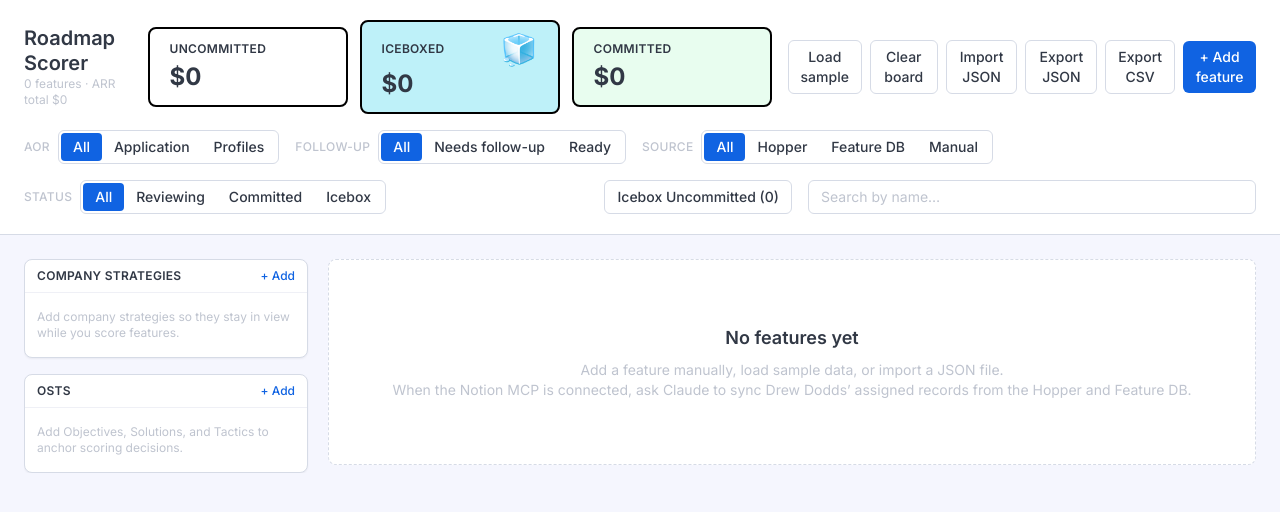
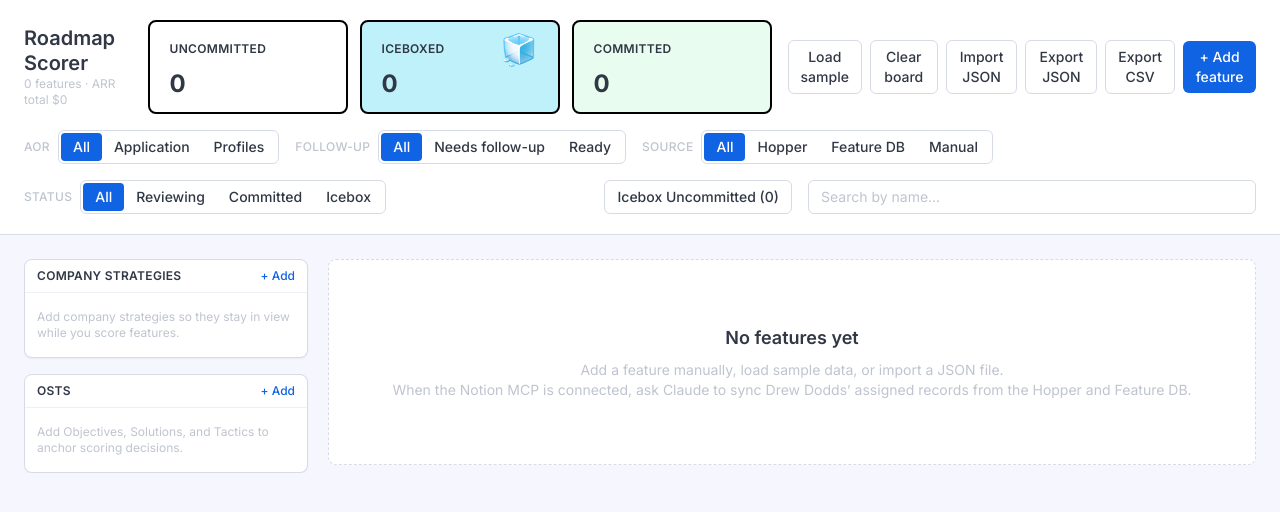
Before and after one commit to Drewdodds/pm-roadmap-app, a React (Vite) app: page / in a window 1280 px wide. Shown: the top 512 px of the page. Built offline with nearby package versions, Linux system fonts and the light colour scheme.

Commit message:
fixed the size of the cards

```diff
--- a/src/App.tsx
+++ b/src/App.tsx
@@ -139,25 +139,12 @@ export default function App() {
     [features],
   );
 
-  const uncommittedArr = useMemo(
-    () =>
-      features
-        .filter((f) => f.planningStatus === null)
-        .reduce((s, f) => s + f.arr, 0),
+  const iceboxCount = useMemo(
+    () => features.filter((f) => f.planningStatus === 'icebox').length,
     [features],
   );
-  const iceboxArr = useMemo(
-    () =>
-      features
-        .filter((f) => f.planningStatus === 'icebox')
-        .reduce((s, f) => s + f.arr, 0),
-    [features],
-  );
-  const committedArr = useMemo(
-    () =>
-      features
-        .filter((f) => f.planningStatus === 'committed')
-        .reduce((s, f) => s + f.arr, 0),
+  const committedCount = useMemo(
+    () => features.filter((f) => f.planningStatus === 'committed').length,
     [features],
   );
 
@@ -237,9 +224,8 @@ export default function App() {
         onClearAll={clearAll}
         onIceboxUncommitted={iceboxUncommitted}
         uncommittedCount={uncommittedCount}
-        uncommittedArr={uncommittedArr}
-        iceboxArr={iceboxArr}
-        committedArr={committedArr}
+        iceboxCount={iceboxCount}
+        committedCount={committedCount}
         layoutWidth={effectiveLayoutWidth}
         layoutWidthChanged={layoutWidthChanged}
         onResetLayoutWidth={resetLayoutWidth}
--- a/src/components/KpiScorecard.tsx
+++ b/src/components/KpiScorecard.tsx
@@ -7,9 +7,9 @@ interface Props {
 
 export const KpiScorecard = ({ label, value, emoji, bgClass }: Props) => (
   <div
-    className={`flex min-w-[200px] flex-col justify-center rounded-lg border-2 border-black px-5 py-3 ${bgClass}`}
+    className={`flex w-[200px] flex-col justify-center rounded-lg border-2 border-black px-5 py-3 ${bgClass}`}
   >
-    <div className="flex items-center justify-between gap-3">
+    <div className="flex min-h-[1.875rem] items-center justify-between gap-3">
       <span className="text-xs font-semibold uppercase tracking-wide text-primary-900">
         {label}
       </span>
--- a/src/components/TopBar.tsx
+++ b/src/components/TopBar.tsx
@@ -22,9 +22,8 @@ interface Props {
   onClearAll: () => void;
   onIceboxUncommitted: () => void;
   uncommittedCount: number;
-  uncommittedArr: number;
-  iceboxArr: number;
-  committedArr: number;
+  iceboxCount: number;
+  committedCount: number;
   layoutWidth: number;
   layoutWidthChanged: boolean;
   onResetLayoutWidth: () => void;
@@ -63,7 +62,7 @@ export const TopBar = (p: Props) => {
   return (
     <header className="sticky top-0 z-10 border-b border-primary-200 bg-white">
       <div className="mx-auto px-6 py-5" style={{ maxWidth: p.layoutWidth }}>
-        <div className="flex items-center justify-between gap-4">
+        <div className="flex items-center gap-4">
           <div>
             <h1 className="text-xl font-semibold leading-tight">
               Roadmap Scorer
@@ -76,22 +75,22 @@ export const TopBar = (p: Props) => {
           <div className="flex items-center gap-3">
             <KpiScorecard
               label="Uncommitted"
-              value={formatArr(p.uncommittedArr)}
+              value={String(p.uncommittedCount)}
               bgClass="bg-white"
             />
             <KpiScorecard
               label="Iceboxed"
-              value={formatArr(p.iceboxArr)}
+              value={String(p.iceboxCount)}
               emoji="🧊"
               bgClass="bg-[#BEF1F9]"
             />
             <KpiScorecard
               label="Committed"
-              value={formatArr(p.committedArr)}
+              value={String(p.committedCount)}
               bgClass="bg-[#E8FDEF]"
             />
           </div>
-          <div className="flex items-center gap-2">
+          <div className="ml-auto flex items-center gap-2">
             <button
               className="btn-secondary"
               onClick={p.onLoadSample}
```
